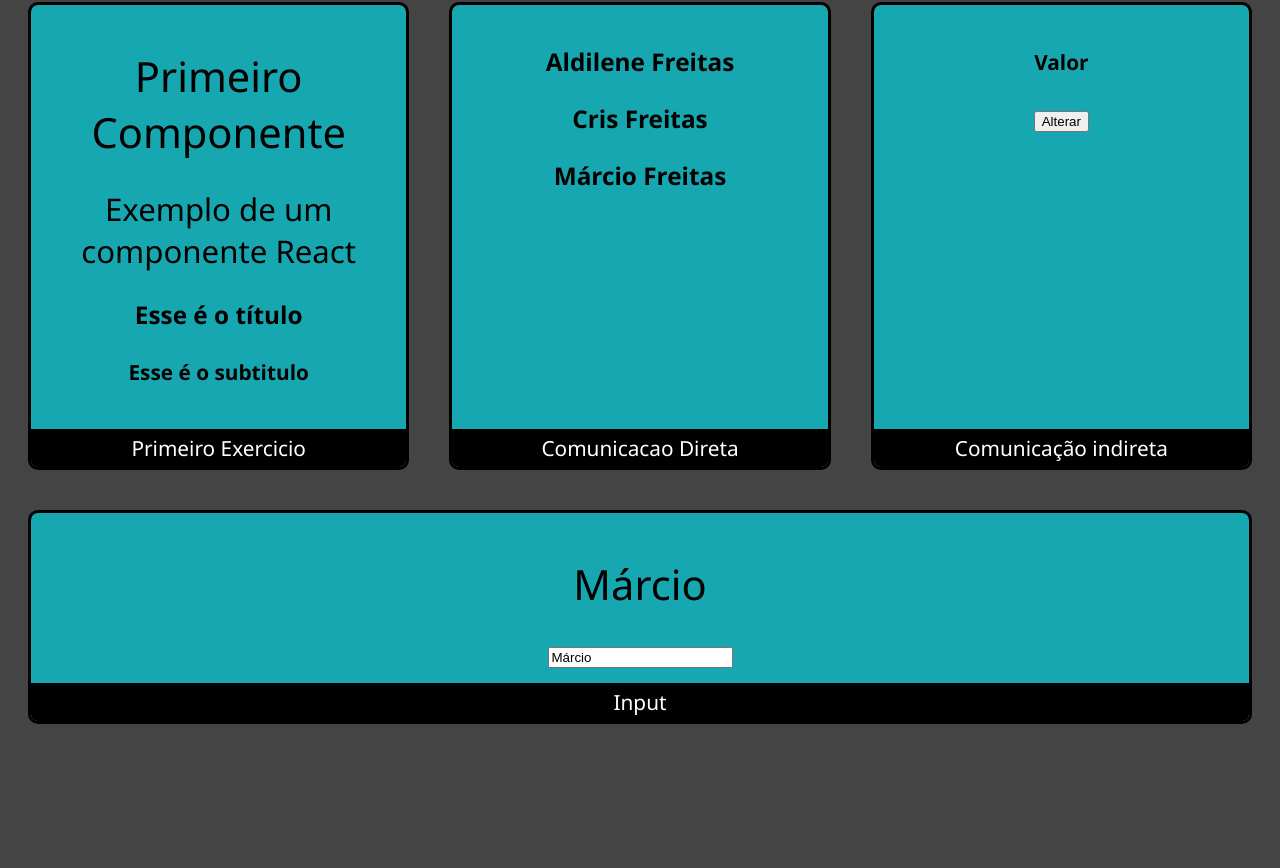
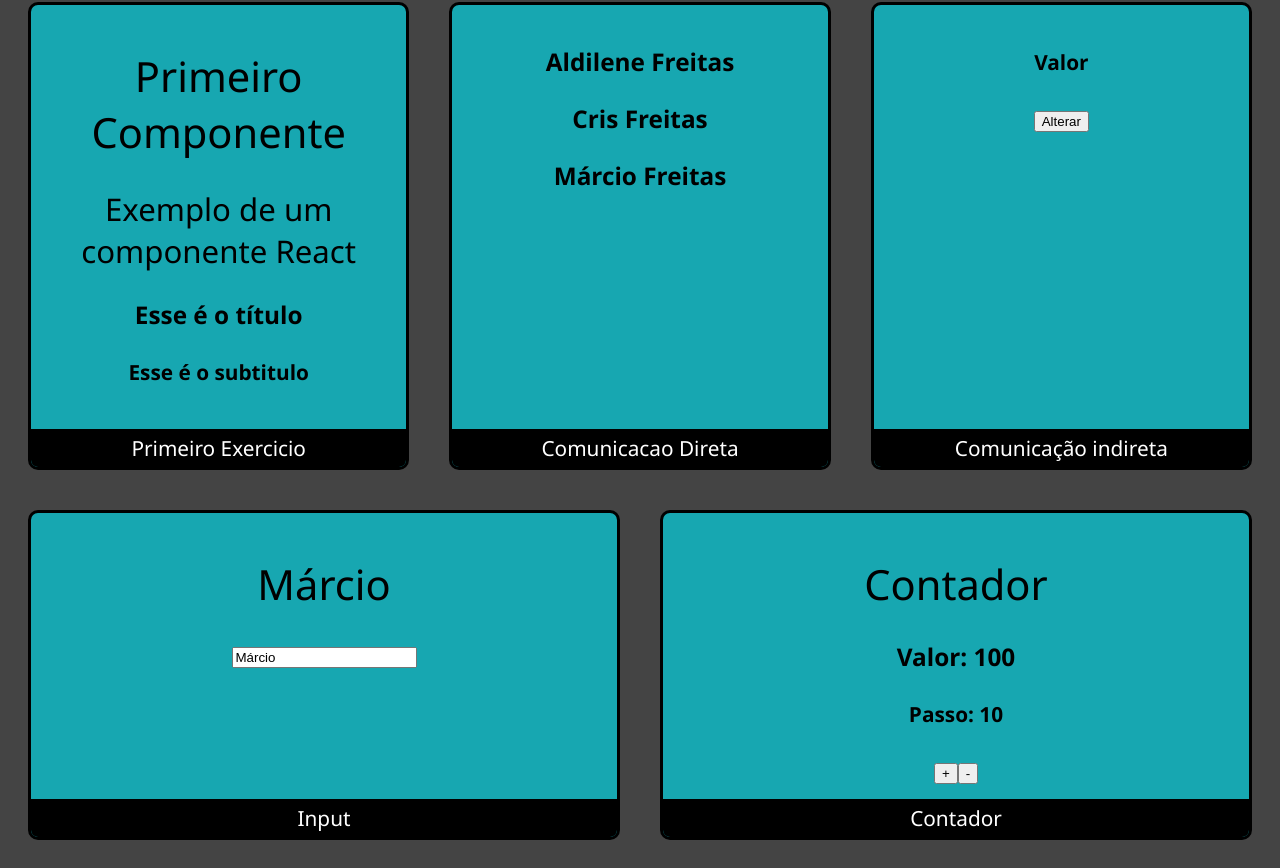
Before and after one commit to VianaMarcioDev/Atividade-Cards-JS-React, a React (Create React App) app: page / in a window 1280 px wide. Shown: the part 730-1598 px from the top of the page. Before the commit the page ends 1482 px from the top, so only its background shows below. Built offline with nearby package versions, Linux system fonts and the light colour scheme.

Commit message:
feat: adicionar componente utilizando button

```diff
--- a/src/App.jsx
+++ b/src/App.jsx
@@ -11,6 +11,7 @@
 import Pai from "./components/comunicacao/direta/Pai";
 import Super from "./components/comunicacao/direta/indireta/Super";
 import Input from "./components/form/Input";
+import Contador from "./components/contador/Contador";
 
 
 export default (props) => (
@@ -65,5 +66,9 @@
     <Card titulo="Input">
         <Input></Input>
     </Card>
+
+    <Card titulo="Contador">
+        <Contador passo={10} valor={100}></Contador>
+    </Card>
   </div>
 );
--- /dev/null
+++ b/src/components/contador/Contador.jsx
@@ -0,0 +1,38 @@
+import React, { Component} from "react";
+
+export default class Contador extends Component{
+
+    state = {
+        passo: this.props.passo || 1,
+        valor: this.props.valor || 0,
+    }
+    inc = () => {
+        this.setState({
+            valor: this.state.valor + 1
+        })
+
+    }
+
+    dec = () => {
+        this.setState({
+            valor: this.state.valor - 1
+        })
+
+    }
+
+    render(){
+        return(
+            <div>
+                <h1>Contador</h1>
+                <h3>Valor: {this.state.valor}</h3>
+                <h4>Passo: {this.state.passo}</h4>
+
+                <div>
+                    <button onClick={this.inc}>+</button>
+                    <button onClick={this.dec}>-</button>
+                </div>
+            </div>
+        );
+    }
+
+}
```
